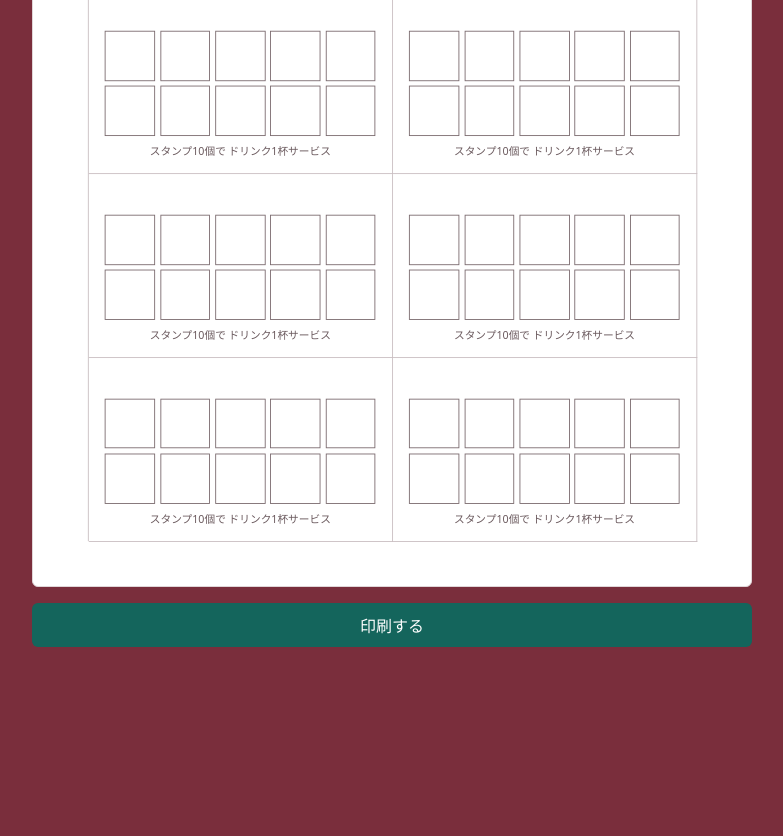
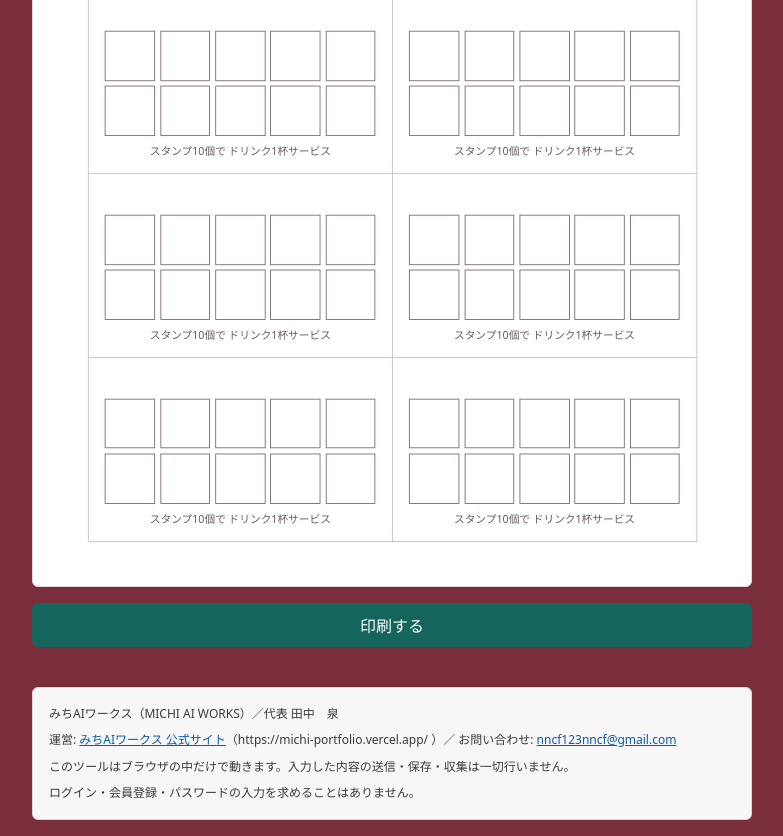
Before and after one commit to nncf123nncf-oss/stamp-card-maker, a plain HTML site: page index.html in a window 1280 px wide. Shown: the part 996-1832 px from the top of the page, without its empty margins (248-1031 px from the left). Before the commit the page ends 1659 px from the top, so only its background shows below. Drawn offline with Linux system fonts and the light colour scheme.

Commit message:
運営者表記フッタを追加
公開前の安全ゲート（publish_day.py preflight）が要求する屋号・連絡先・
データの扱い・ログイン不要の旨の4行フッタを追加。印刷時は非表示。

Co-Authored-By: Claude Sonnet 5 <noreply@anthropic.com>

```diff
--- a/index.html
+++ b/index.html
@@ -304,6 +304,27 @@
       margin: 0;
     }
   }
+
+  /* 運営者表記フッタ。ツール本体の配色に依存させず自己完結させる。 */
+  .mw-footer {
+    box-sizing: border-box;
+    width: 100%;
+    max-width: 100%;
+    margin: 24px 0 0;
+    padding: 16px;
+    background: #F7F7F8;
+    border: 1px solid #D8D8DC;
+    border-radius: 6px;
+    color: #3A3A3E;
+    font-family: system-ui, sans-serif;
+    font-size: 12px;
+    line-height: 1.7;
+    text-align: left;
+    overflow-wrap: anywhere;
+  }
+  .mw-footer p { margin: 0 0 6px; }
+  .mw-footer p:last-child { margin-bottom: 0; }
+  .mw-footer a { color: #0B5AA6; }
 </style>
 </head>
 <body>
@@ -352,6 +373,13 @@
   </div>
 
   <button id="printBtn" type="button">印刷する</button>
+
+  <footer class="mw-footer">
+    <p>みちAIワークス（MICHI AI WORKS）／代表 田中　泉</p>
+    <p>運営: <a href="https://michi-portfolio.vercel.app/" rel="noopener">みちAIワークス 公式サイト</a>（https://michi-portfolio.vercel.app/ ）／ お問い合わせ: <a href="mailto:nncf123nncf@gmail.com">nncf123nncf@gmail.com</a></p>
+    <p>このツールはブラウザの中だけで動きます。入力した内容の送信・保存・収集は一切行いません。</p>
+    <p>ログイン・会員登録・パスワードの入力を求めることはありません。</p>
+  </footer>
 </main>
 
 <script>
```
